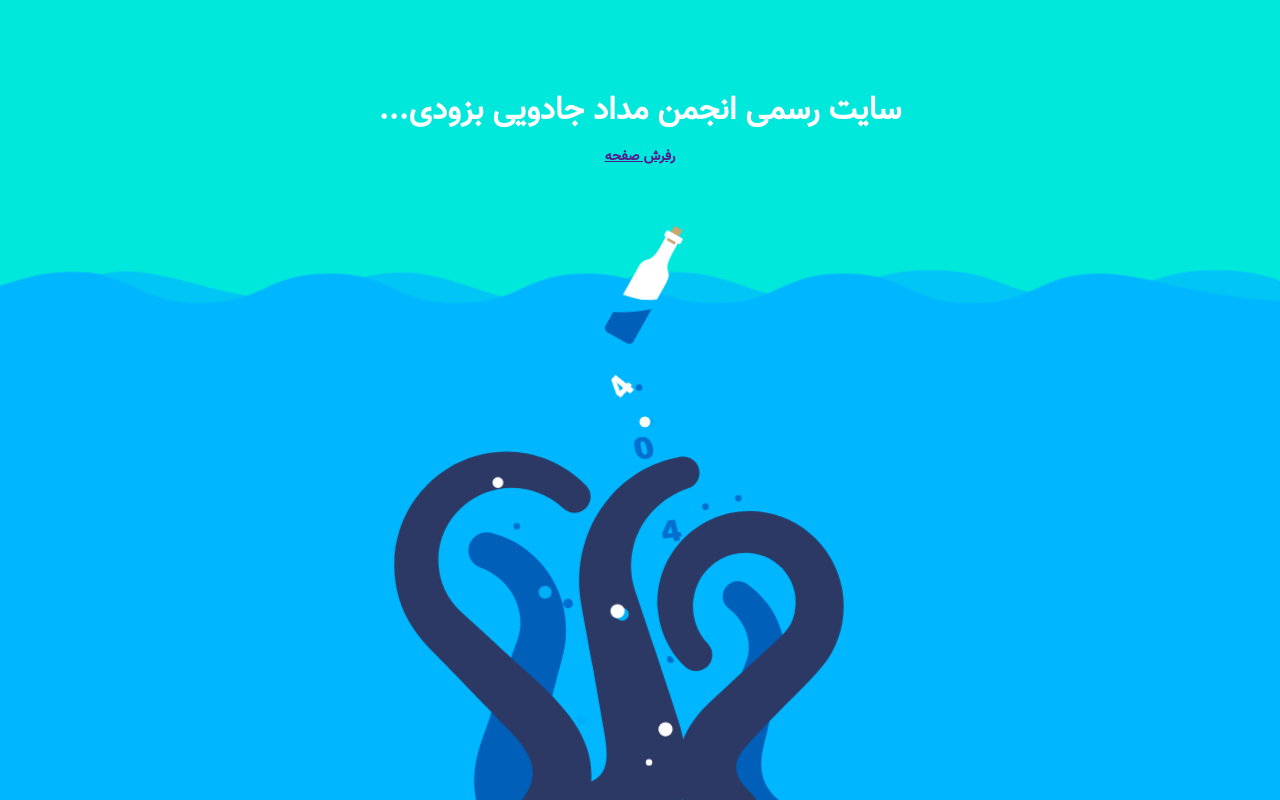
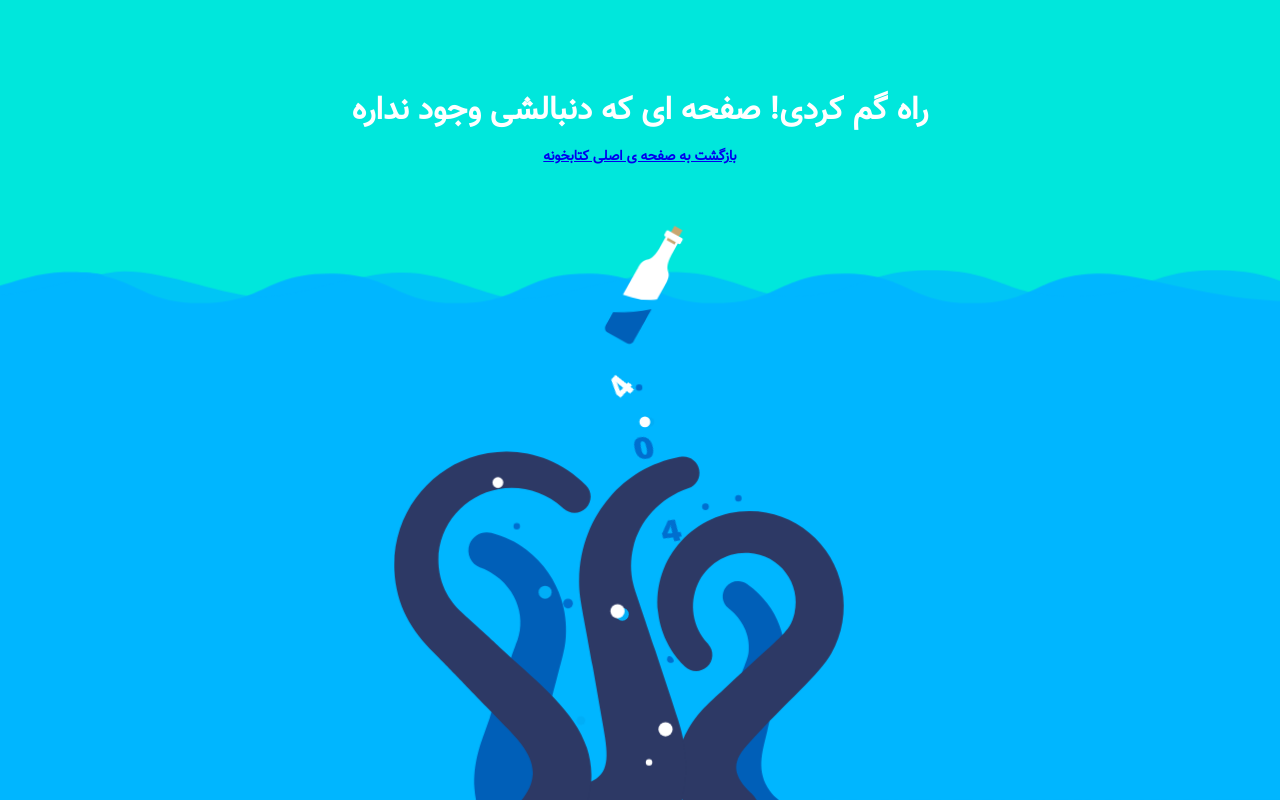
Before and after one commit to mpcommunity/mpcommunity.github.io, a plain HTML site: page index.html in a window 1280 px wide. Drawn offline with Linux system fonts and the light colour scheme; files whose address does not match are found by name.

Commit message:
Update index.html

```diff
--- a/index.html
+++ b/index.html
@@ -4,11 +4,11 @@
 	<meta charset="utf-8">
 	<meta http-equiv="X-UA-Compatible" content="IE=edge">
 	<meta name="viewport" content="width=device-width, initial-scale=1">
-	<title>بزودی | انجمن مداد جادویی</title>
+	<title>صفحه ی مورد نظر یافت نشد!</title>
 	<link type="text/css" href="css/style.css" rel="stylesheet" />
 </head>
 	<body>
-	<h1><br>سایت رسمی انجمن مداد جادویی بزودی...<div><a href="">رفرش صفحه</a></div></h1>
+	<h1><br>راه گم کردی! صفحه ای که دنبالشی وجود نداره<div><a href="https://library-ch6k.onrender.com/">بازگشت به صفحه ی اصلی کتابخونه</a></div></h1>
 	<svg xmlns="http://www.w3.org/2000/svg" width="1226.887px" height="908px" viewBox="0 0 1226.887 908">
 		<g id="water">
 			<path id="leftWater" fill="#00B6FF" d="M1226.887,908H1887V330.333c0,0-17.78-23.951-43.113-23.951s-50.667,32.724-144.667,32.724
```
